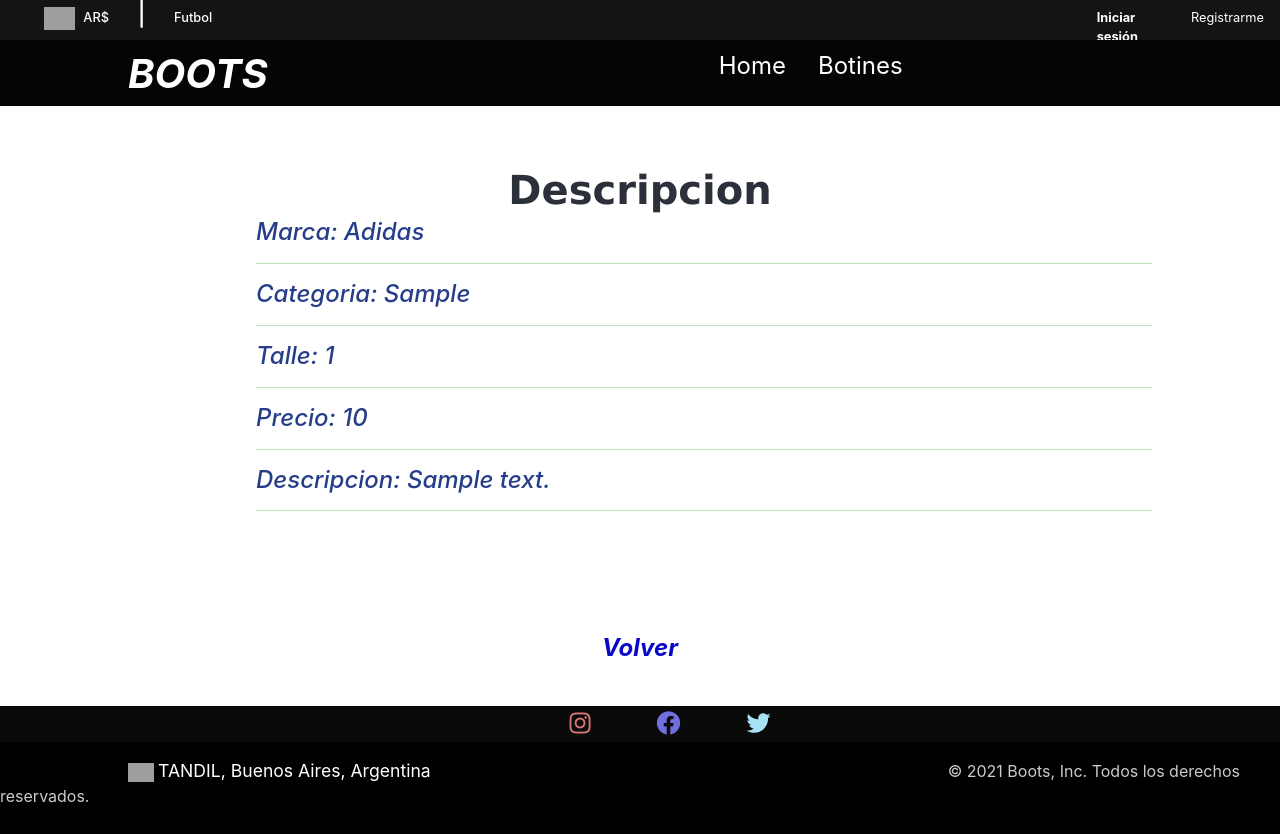
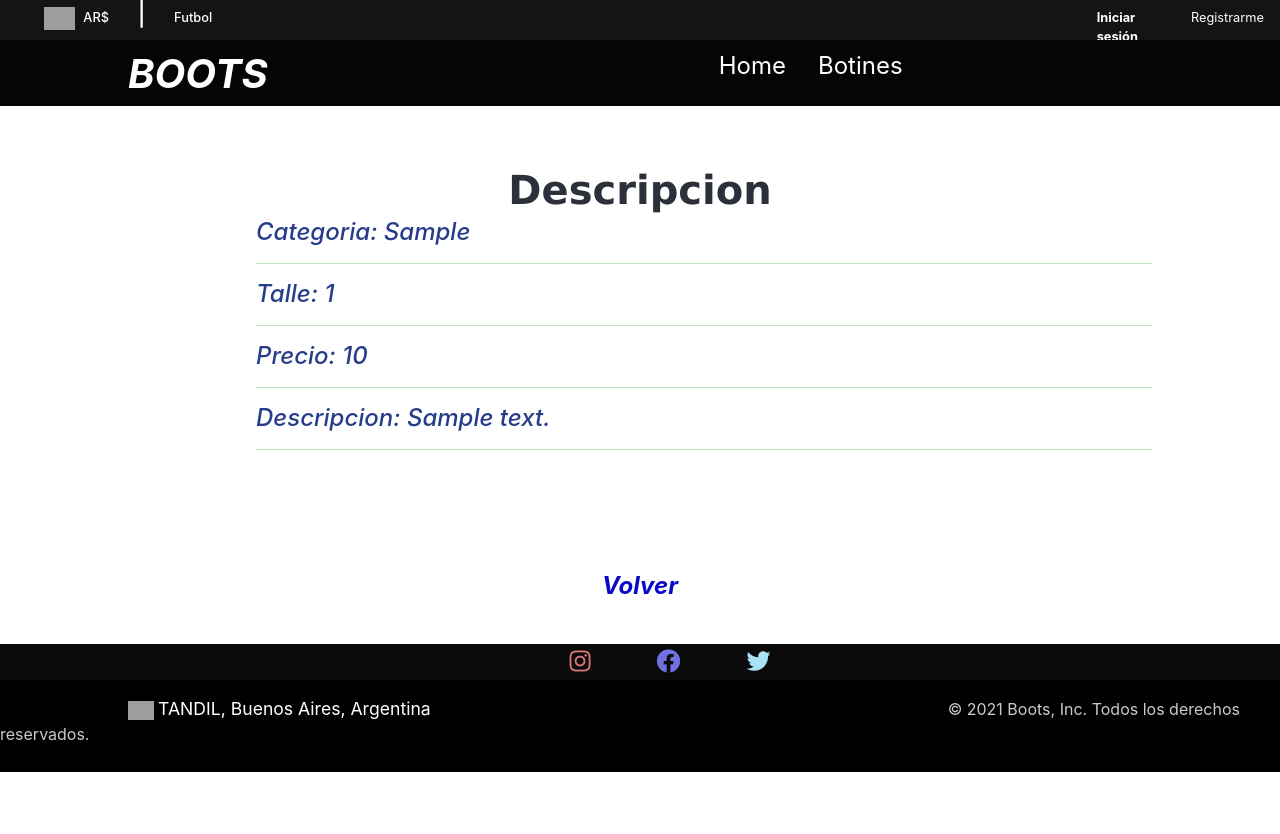
Before and after one commit to valentincharlone/TPE-Venta-de-botines, a PHP site: page /viewBoot/1 in a window 1280 px wide. After the commit the page ends 772 px from the top, so only its background shows below. Run offline with PHP 8.4, Linux system fonts and the light colour scheme; data comes from the database, SQL or seed files in the repository; tables that the repository leaves empty hold one stand-in row (values such as "Sample post"); some libraries are stand-ins or nearby versions; grey boxes are pictures that could not be loaded.

Commit message:
Acomodamos bootDetail y BootsModel

```diff
--- a/Model/BootsModel.php
+++ b/Model/BootsModel.php
@@ -21,7 +21,7 @@
             return $botines;
         }
         function getBoot($id){
-            $sentencia = $this->db->prepare( "SELECT * FROM botin JOIN marca WHERE botin.id_marca_fk = marca.id_marca AND botin.id_marca_fk = ?");
+            $sentencia = $this->db->prepare( "select * from botin WHERE id_botin=?");
             $sentencia->execute(array($id));
             $botin = $sentencia->fetch(PDO::FETCH_OBJ);
             return $botin;
--- a/templates/boot/bootDetail.tpl
+++ b/templates/boot/bootDetail.tpl
@@ -4,8 +4,8 @@
 <div class="container-details">
     <h1 class="mb-4 tituloDetail">{$titulo}</h1>
             <div class="container-detail">
-                <h2 class="container-categoria">Marca: {$boot->nombre}</h2>
-            <hr>
+                {* <h2 class="container-categoria">Marca: {$boot->nombre}</h2>
+            <hr> *}
                 <h2 class="container-categoria">Categoria: {$boot->categoria}</h2>
             <hr>
                 <h2 class="container-talle">Talle: {$boot->talle}</h2>
```
